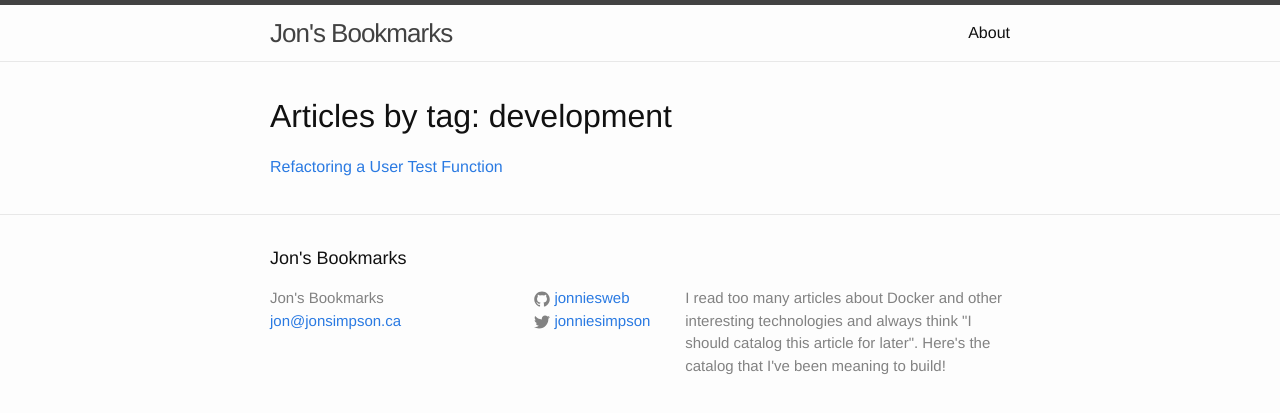
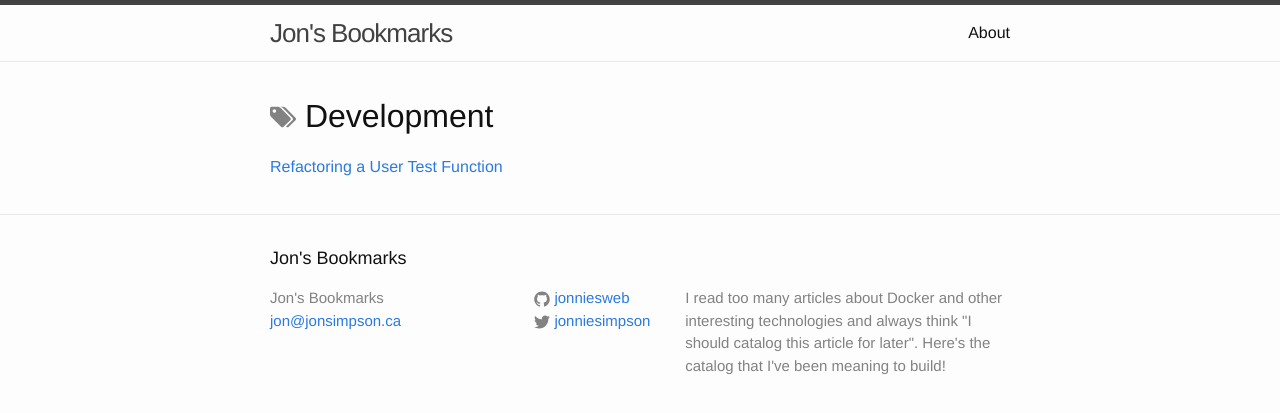
Before and after one commit to jonniesweb/Bookmarks, a Jekyll site: the page built from tag/development.markdown, in a window 1280 px wide. Shown: the top 413 px of the page. Built offline with Jekyll 4.4.1, drawn with Linux system fonts in a browser that asks for light colours.

Commit message:
add tag icon and access data to get name based on tag slug

```diff
--- /dev/null
+++ b/_includes/tag.html
@@ -0,0 +1 @@
+<span class="icon icon--tag">{% include icon-tag.svg %}</span><span class="tag-name">{{ site.data.tags[include.tag].name }}</span>
--- a/_includes/tagcloud.html
+++ b/_includes/tagcloud.html
@@ -3,7 +3,8 @@
 {% for tag in site.tags | sort %}
   <li style="font-size:{{ tag | last | size | times: 100 | divided_by: site.tags.size | plus: 80 }}%">
     <a class="tag" href="/tag/{{ tag | first | slugize }}/">
-      {{ tag | first }}
+      {% assign t = tag | first %}
+      {{ site.data.tags[t].name }}
     </a>
   </li>
 
--- a/_layouts/blog_by_tag.html
+++ b/_layouts/blog_by_tag.html
@@ -1,7 +1,7 @@
 ---
 layout: default
 ---
-<h1>Articles by tag: {{ page.tag }}</h1>
+<h1>{% include tag.html tag=page.tag %}</h1>
 <div class="post-list list-condensed">
     {% if site.tags[page.tag] %}
         {% for post in site.tags[page.tag] %}
--- a/_sass/_layout.scss
+++ b/_sass/_layout.scss
@@ -261,3 +261,12 @@
       margin-bottom: 5px;
   }
 }
+
+h1 {
+  .icon svg {
+    height: 26px;
+    width: 26px;
+    top: -2px;
+    position: relative;
+}
+}
```
Also changed, not shown: _includes/icon-tag.svg (added).
